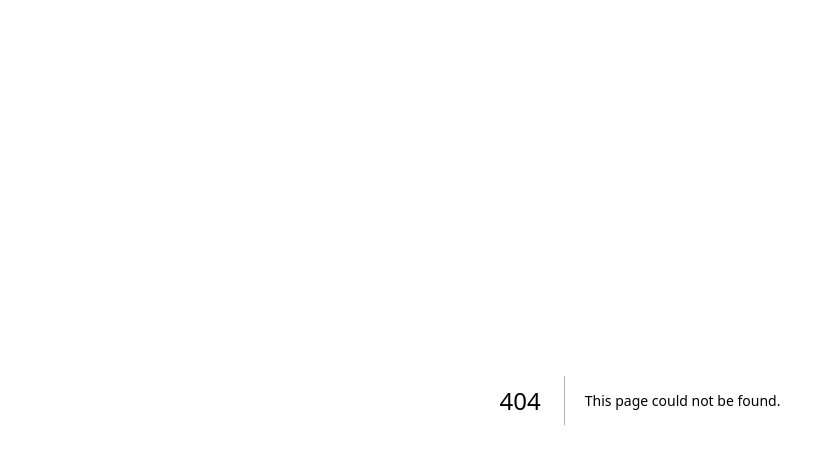
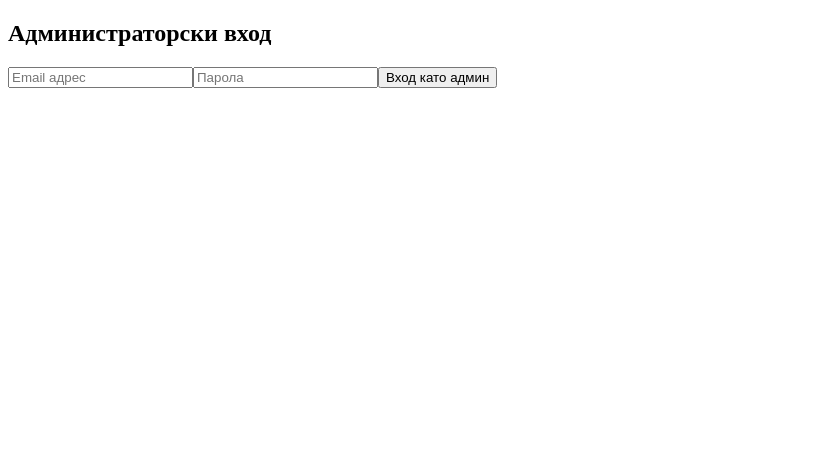
Before and after one commit to vov4uk95/shop-working, a Next.js app: page /admin-login in a window 1280 px wide. Before the commit this address had no page. Shown: the top 464 px of the page, without its empty margins (0-835 px from the left). Built offline with nearby package versions, Linux system fonts and the light colour scheme.

Commit message:
Add files via upload

```diff
--- /dev/null
+++ b/pages/admin-login.js
@@ -0,0 +1,43 @@
+import { useState } from 'react';
+import { useRouter } from 'next/router';
+
+export default function AdminLogin() {
+  const [email, setEmail] = useState('');
+  const [password, setPassword] = useState('');
+  const router = useRouter();
+
+  const handleLogin = (e) => {
+    e.preventDefault();
+
+    // Простий приклад перевірки адміністратора
+    if (email === 'admin@gmail.com' && password === 'admin123') {
+      localStorage.setItem('user', JSON.stringify({ email, role: 'admin' }));
+      router.push('/admin');
+    } else {
+      alert('Невалидни админ данни');
+    }
+  };
+
+  return (
+    <div className="login-page">
+      <h2>Администраторски вход</h2>
+      <form onSubmit={handleLogin}>
+        <input
+          type="email"
+          placeholder="Email адрес"
+          value={email}
+          onChange={(e) => setEmail(e.target.value)}
+          required
+        />
+        <input
+          type="password"
+          placeholder="Парола"
+          value={password}
+          onChange={(e) => setPassword(e.target.value)}
+          required
+        />
+        <button type="submit">Вход като админ</button>
+      </form>
+    </div>
+  );
+}
```
